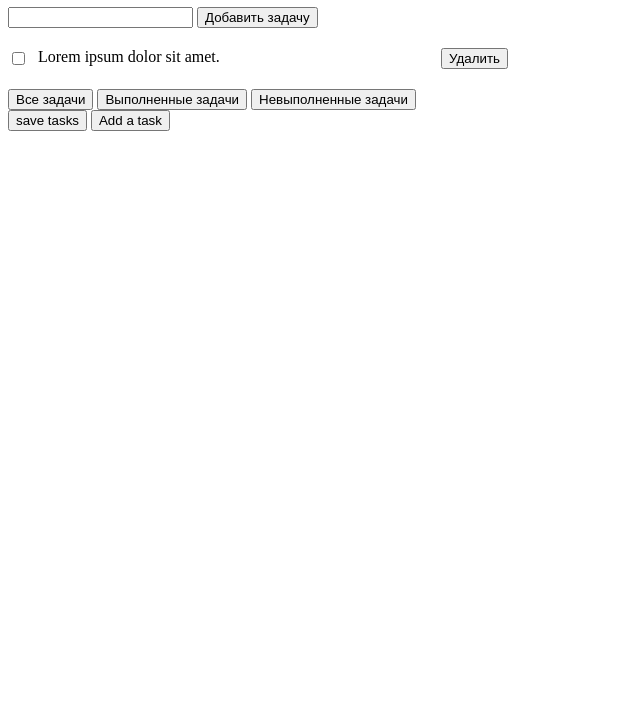
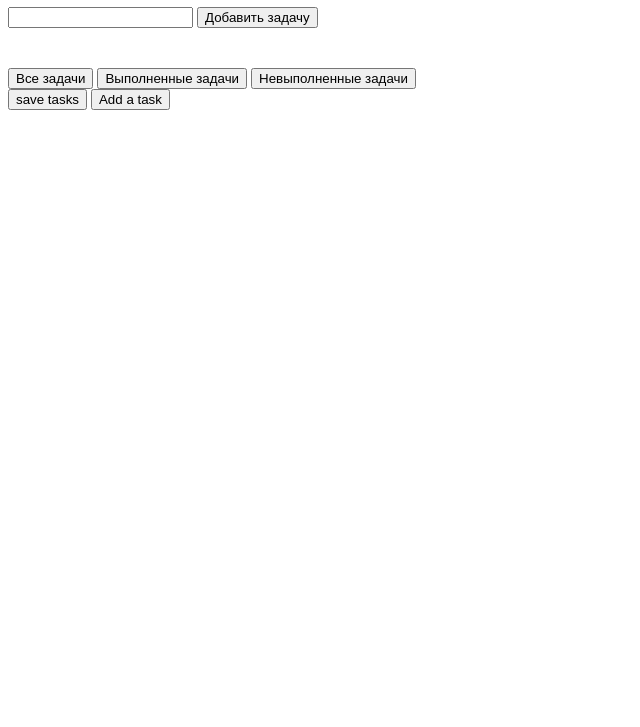
Before and after one commit to xinqich/todo-list, a website: page index.html in a window 1280 px wide. Shown: the part 73-800 px from the top of the page, without its empty margins (0-640 px from the left). Drawn offline with Linux system fonts and the light colour scheme; no server answers.

Commit message:
Removed sample task

```diff
--- a/index.html
+++ b/index.html
@@ -14,23 +14,11 @@
     <div class="todo-container ">
         <div class="add-task">
             <form action="" class="task-form" id="taskForm">
-                <input type="text" name="task-title" id="taskTitle" class="task-title">
+                <input type="text" name="task-title" class="task-title-input">
                 <button type="submit" class="submit-task main-btn">Добавить задачу</button>
             </form>
         </div>
-        <div class="task-list " id="taskList">
-            <!--            tasks will appear here         -->
-            <div class="task" id="1">
-                <div class="left-side">
-                    <input type="checkbox" class="checkbox">
-                    <div class="task-title">Lorem ipsum dolor sit amet.</div>
-                </div>
-                <div class="right-side">
-                    <span class="notification"></span>
-                    <button class="main-btn delete-btn">Удалить</button>
-                </div>
-            </div>
-        </div>
+        <div class="task-list " id="taskList"></div>
         <div class="sort-tasks ">
             <button class="sort-btn main-btn" id="allTasks">Все задачи</button>
             <button class="sort-btn main-btn" id="completedTasks">Выполненные задачи</button>
@@ -43,6 +31,6 @@
     <button onclick="saveTasks()">save tasks</button>
     <button onclick="addTask('Lorem ipsum dolor sit amet.' , false)">Add a task</button>
 </div>
-<script src="src/script.js"></script>
+<script src="src/main.js" type="module"></script>
 </body>
 </html>
```
